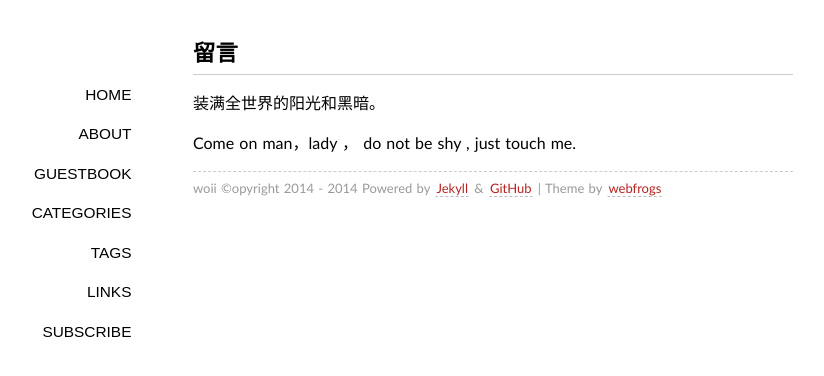
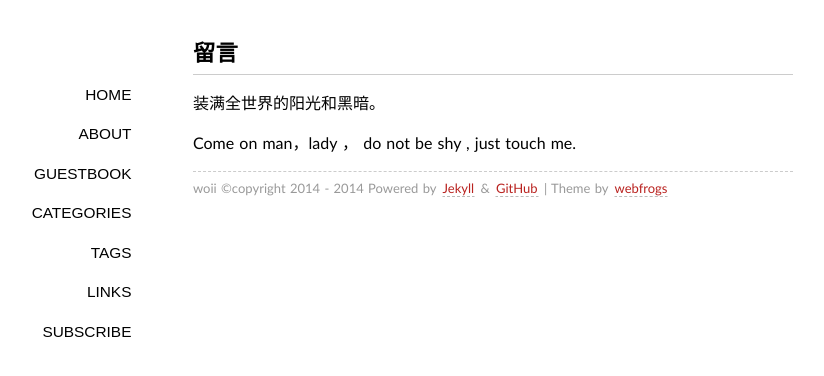
Before and after one commit to iTotoro/itotoro.github.io, a Jekyll site: the page built from guestbook/index.md, in a window 1280 px wide. Shown: the top 376 px of the page, without its empty margins (147-971 px from the left). Built offline with Jekyll 4.4.1, drawn with Linux system fonts in a browser that asks for light colours; some web fonts are replaced; Markdown is read by kramdown in place of the engine named in the settings; comment, search, counter and statistics services are not loaded.

Commit message:
Update default.html
copyright

```diff
--- a/_layouts/default.html
+++ b/_layouts/default.html
@@ -32,7 +32,7 @@
       </div>
 
     <footer>
-        <p><small>woii &copy;opyright 2014 - {{site.time | date:"%Y"}}  Powered by <a href="https://github.com/mojombo/jekyll">Jekyll</a> & <a href="http://pages.github.com">GitHub</a> | Theme by <a href="http://webfrogs.me" target="_blank">webfrogs</a> </small></p>
+        <p><small>woii &copy;copyright 2014 - {{site.time | date:"%Y"}}  Powered by <a href="https://github.com/mojombo/jekyll">Jekyll</a> & <a href="http://pages.github.com">GitHub</a> | Theme by <a href="http://webfrogs.me" target="_blank">webfrogs</a> </small></p>
     </footer>
 
     </div>
```
